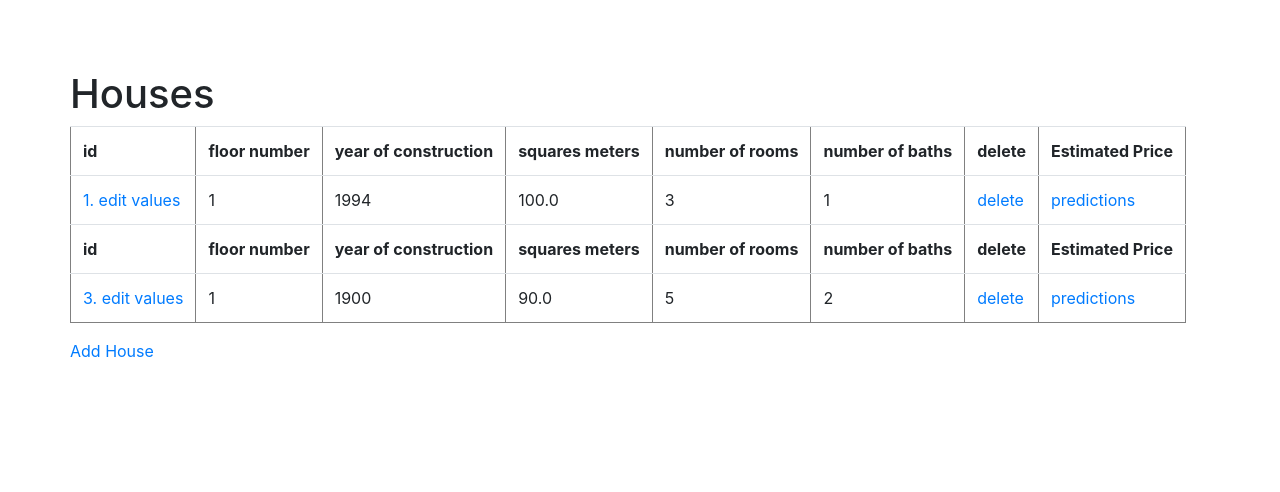
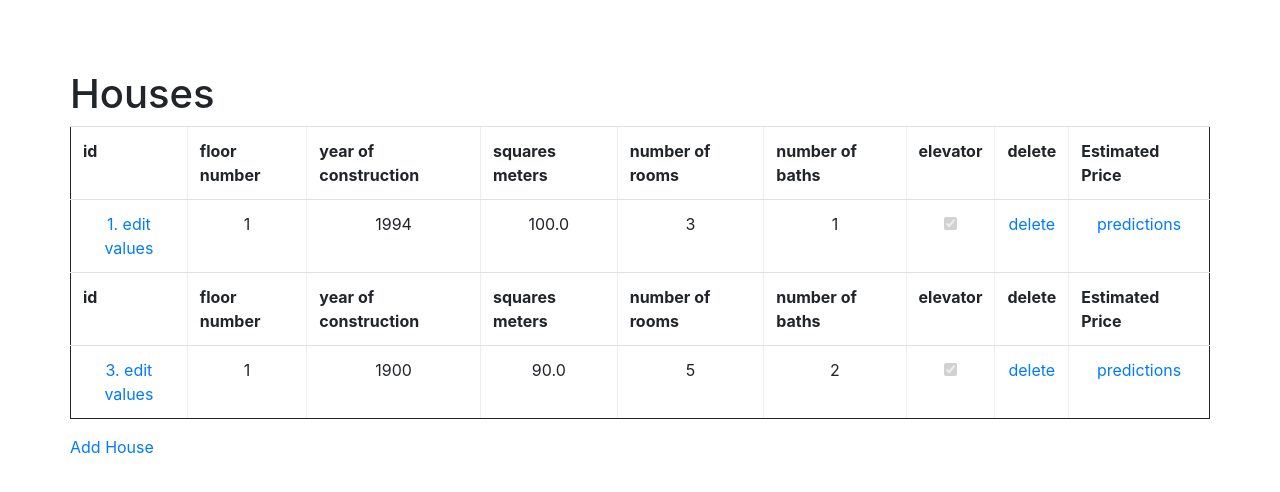
Before and after one commit to FabioSantamaria/django, a Django app: page / in a window 1280 px wide. Shown: the part 56-548 px from the top of the page. Run offline with Django 4.2, Linux system fonts and the light colour scheme; data comes from the database, SQL or seed files in the repository; both versions use the stored data as it was after the commit; some libraries are stand-ins or nearby versions.

Commit message:
add binary variable: elevator

```diff
--- a/house_pricing_estimator/models.py
+++ b/house_pricing_estimator/models.py
@@ -8,6 +8,7 @@ class Houses(models.Model):
 	square_meters = models.FloatField()
 	rooms_number = models.IntegerField()
 	baths_number = models.IntegerField()
+	has_elevator = models.BooleanField(default=False)
 
 class Predictions(models.Model):
     model_name = models.CharField(max_length=100)
--- a/house_pricing_estimator/templates/add.html
+++ b/house_pricing_estimator/templates/add.html
@@ -15,6 +15,7 @@
 	<th>squares meters</th>
 	<th>number of rooms</th>
 	<th>number of baths</th>
+	<th>elevator</th>
 </tr>
 <tr>
 	<td><input name="floor_number" type="number" value="{{ myHouse.floor_number }}" required></td>
@@ -22,6 +23,7 @@
 	<td><input name="square_meters" type="number" step=".01" value="{{ myHouse.square_meters }}" required></td>
 	<td><input name="rooms_number" type="number" value="{{ myHouse.rooms_number }}" required></td>
 	<td><input name="baths_number" type="number" value="{{ myHouse.baths_number }}" required></td>
+	<td><input name="has_elevator" type="checkbox" {% if myHouse.has_elevator %} checked {% else %} {% endif %} ></td>
 </tr>
 </table>
 <br><br>
--- a/house_pricing_estimator/templates/base.html
+++ b/house_pricing_estimator/templates/base.html
@@ -4,13 +4,26 @@
 <head>
     <!-- Required meta tags -->
     <meta charset="utf-8">
-    <meta name="viewport" content="width=device-width, initial-scale=1, shrink-to-fit=no">
+    <meta name="viewport" content="width=device-width, initial-scale=1">
     <!-- Bootstrap CSS -->
     <link rel="stylesheet" href="https://stackpath.bootstrapcdn.com/bootstrap/4.1.1/css/bootstrap.min.css" integrity="sha384-WskhaSGFgHYWDcbwN70/dfYBj47jz9qbsMId/iRN3ewGhXQFZCSftd1LZCfmhktB" crossorigin="anonymous">
     <style type="text/css">
         .spacer{
             margin-top:70px;
         }
+
+        td {
+          text-align: center;
+              /* center checkbox horizontally */
+              vertical-align: middle;
+              /* center checkbox vertically */
+            }
+
+        table {
+          border: 1px solid;
+          width: 200px;
+        }
+
     </style>
     {% block custom_css %}{% endblock %}
     <title>Price House Estimator App</title>
--- a/house_pricing_estimator/templates/index.html
+++ b/house_pricing_estimator/templates/index.html
@@ -13,6 +13,7 @@
 <th>squares meters</th>
 <th>number of rooms</th>
 <th>number of baths</th>
+<th>elevator</th>
 <th>delete</th>
 <th>Estimated Price</th>
 </tr>
@@ -23,6 +24,7 @@
 <td>{{ x.square_meters }}</td>
 <td>{{ x.rooms_number }}</td>
 <td>{{ x.baths_number }}</td>
+<td><input type="checkbox" {% if x.has_elevator %} checked {% else %} {% endif %} disabled></td>
 <td><a href="delete/{{ x.id }}">delete</a></td>
 <td><a href="predictions/{{ x.id }}">predictions</a></td>
 </tr>
--- a/house_pricing_estimator/templates/update.html
+++ b/house_pricing_estimator/templates/update.html
@@ -14,6 +14,7 @@
 	<th>squares meters</th>
 	<th>number of rooms</th>
 	<th>number of baths</th>
+	<th>elevator</th>
 </tr>
 
 <tr>
@@ -22,6 +23,7 @@
 	<td><input name="square_meters" type="float" value="{{ myHouse.square_meters }}" required></td>
 	<td><input name="rooms_number" type="number" value="{{ myHouse.rooms_number }}" required></td>
 	<td><input name="baths_number" type="number" value="{{ myHouse.baths_number }}" required></td>
+	<td><input name="has_elevator" type="checkbox" {% if myHouse.has_elevator %} checked {% else %} {% endif %} ></td>
 </tr>
 
 </table>
--- a/house_pricing_estimator/views.py
+++ b/house_pricing_estimator/views.py
@@ -25,13 +25,15 @@ def addrecord(request):
 	square_meters = float(request.POST['square_meters'])
 	rooms_number = int(request.POST['rooms_number'])
 	baths_number = int(request.POST['baths_number'])
+	has_elevator = request.POST.get('has_elevator', False) == "on"
 
 	house = Houses(
 		floor_number=floor_number,
 		year_construction=year_construction,
 		square_meters=square_meters,
 		rooms_number=rooms_number,
-		baths_number=baths_number
+		baths_number=baths_number,
+		has_elevator=has_elevator
 	)
 	house.save()
 	return HttpResponseRedirect(reverse('index'))
@@ -55,6 +57,7 @@ def updaterecord(request, id):
 	square_meters = request.POST['square_meters']
 	rooms_number = request.POST['rooms_number']
 	baths_number = request.POST['baths_number']
+	has_elevator = request.POST.get('has_elevator', False) == "on"
 
 	house = Houses.objects.get(id=id)
 	house.floor_number = floor_number
@@ -62,6 +65,7 @@ def updaterecord(request, id):
 	house.square_meters = square_meters
 	house.rooms_number = rooms_number
 	house.baths_number = baths_number
+	house.has_elevator = has_elevator
 	house.save()
 	return HttpResponseRedirect(reverse('index'))
 
@@ -80,6 +84,7 @@ def updatepredictions(request, id):
 	square_meters = float(request.POST['square_meters'])
 	rooms_number = float(request.POST['rooms_number'])
 	baths_number = float(request.POST['baths_number'])
+	has_elevator = boolean(request.POST['has_elevator'])
 
 	price = linear_model(floor_number, year_construction, square_meters, rooms_number, baths_number)
 
```
Also changed, not shown: house_pricing_estimator/templates/predictions.html (+7 -5 lines), db.sqlite3, house_pricing_estimator/migrations/0006_houses_has_elevator.py (added).
